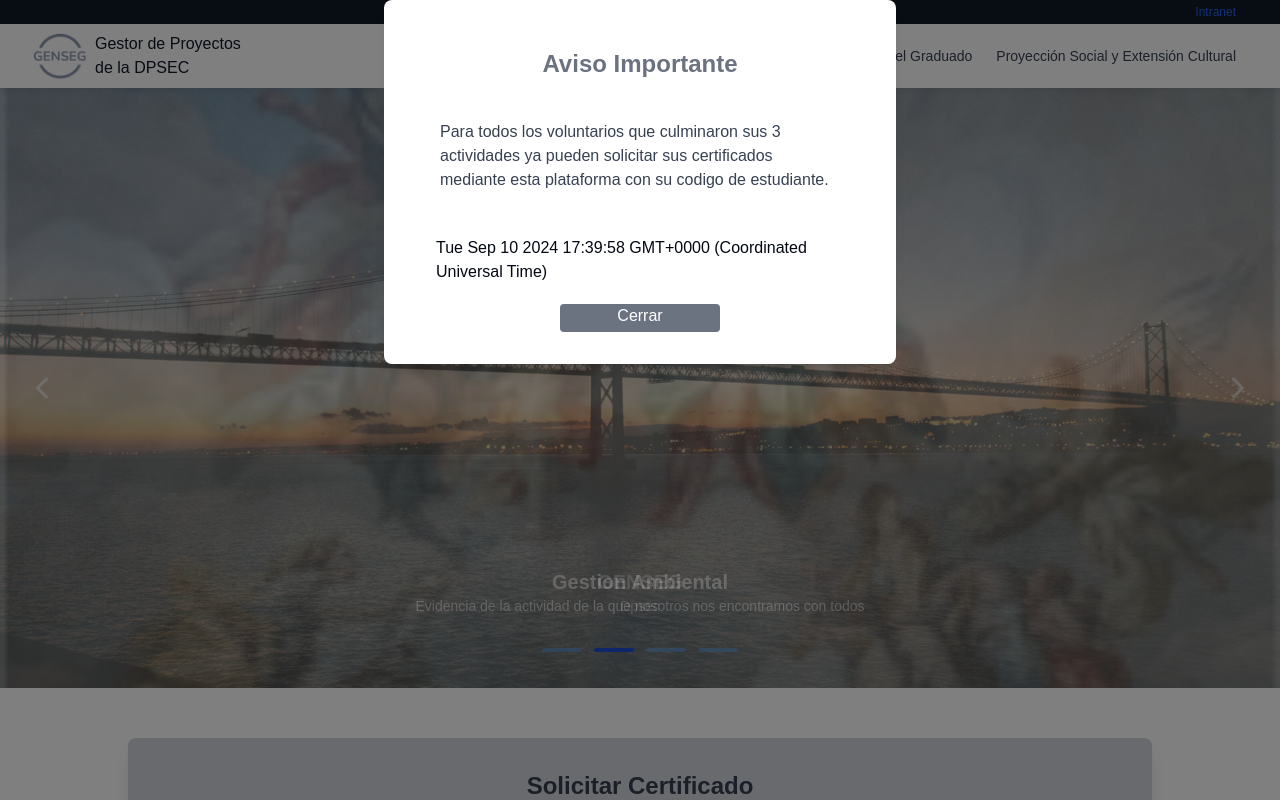
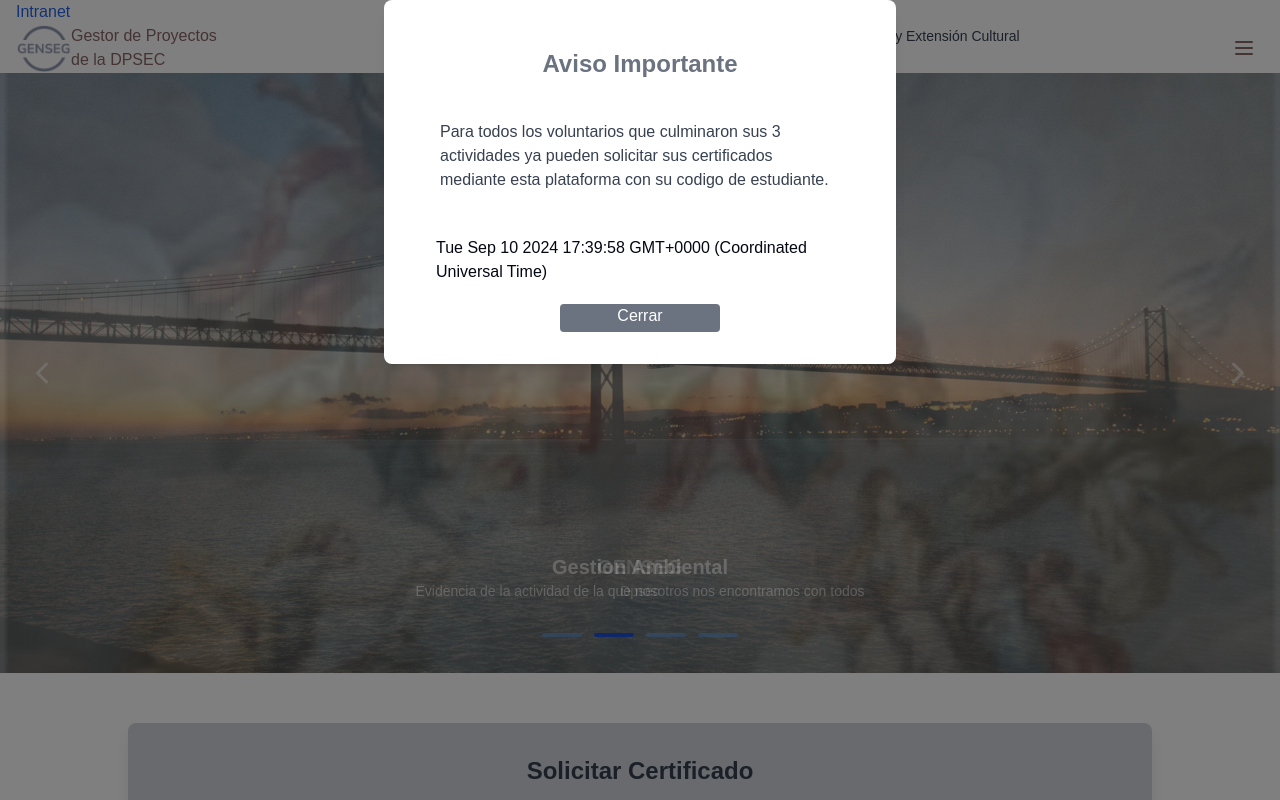
Before and after one commit to brahyanarch/genseg-nextjs, a Next.js app: page / in a window 1280 px wide. Shown: the top 800 px of the page. Built offline with nearby package versions, Linux system fonts and the light colour scheme.

Commit message:
componentes separados

```diff
--- a/src/app/Segre/page.tsx
+++ b/src/app/PageMain/GA/page.tsx
@@ -1,12 +1,15 @@
 import Link from 'next/link'
-import {Navbar} from '../page'
+import Navbar from '@/componentes/navbar'
+import Carrusel from "@/componentes/carrusel";
 
-export default function Segre(){
+
+export default function Gamb(){
     return(
         <div className='text-gray-950'>
             <Navbar/>
             <h1>
-                Estas en Seguimiento y Desarrollo del egresado.
+                Estas en Gestión Ambiental.
+            <Carrusel />
             </h1>
             <Link href='/'>
             Regresar al Home
--- a/src/app/Gamb/page.tsx
+++ b/src/app/PageMain/Gamb/page.tsx
@@ -1,5 +1,5 @@
 import Link from 'next/link'
-import {Navbar} from '../page'
+import Navbar from '@/componentes/navbar'
 import Carrusel from "@/componentes/carrusel";
 
 
--- /dev/null
+++ b/src/app/PageMain/PSEC/page.tsx
@@ -0,0 +1,17 @@
+import Link from 'next/link'
+import Navbar from '@/componentes/navbar'
+import Carrusel from "@/componentes/carrusel";
+
+export default function Dps(){
+    return(
+        <div className='text-gray-950'>
+            <Navbar/>
+            <h1>
+                Estas en Dirección de Proyección Social y Extensión Cultural.
+            </h1>
+            <Link href='/'>
+            Regresar al Home
+            </Link>
+        </div>
+    )
+}
--- a/src/app/Dps/page.tsx
+++ b/src/app/PageMain/SDG/page.tsx
@@ -1,12 +1,13 @@
 import Link from 'next/link'
-import {Navbar} from '../page'
+import Navbar from '@/componentes/navbar'
+import Carrusel from "@/componentes/carrusel";
 
-export default function Dps(){
+export default function Segre(){
     return(
         <div className='text-gray-950'>
             <Navbar/>
             <h1>
-                Estas en Dirección de Proyección Social y Extensión Cultural.
+                Estas en Seguimiento y Desarrollo del egresado.
             </h1>
             <Link href='/'>
             Regresar al Home
--- a/src/app/page.tsx
+++ b/src/app/page.tsx
@@ -5,6 +5,7 @@ import { Menu, X, ChevronLeftIcon, ChevronRightIcon } from 'lucide-react'
 import Image from 'next/image'
 import Link from 'next/link'
 import Carrusel2 from "@/componentes/carrusel";
+import Navbar from "@/componentes/navbar";
 //funcion principal que controla el Modal de aviso
 export function AvisoModal() {
   const [mostrarAviso, setMostrarAviso] = useState(false);
@@ -163,61 +164,7 @@ export function Carrusel() {
     </div>
   );
 }
-export function Navbar(){
-  //inicializando el estado para controlar el menu en un teléfono
-  const [isMenuOpen, setIsMenuOpen] = useState(false)
 
-  return(
-    <nav className="bg-white shadow-md">
-    <div className=" bg-gray-900 w-full mx-auto px-4 sm:px-6 lg:px-8 h-auto flex justify-end items-center">
-      <Link href='/#' className="px-3 py-1 rounded-md text-xs font-medium text-blue-600 hover:bg-gray-900 hover:text-gray-50">
-      Intranet
-      </Link>
-    </div>
-    <div className="max-w-7xl mx-auto px-4 sm:px-6 lg:px-8">
-      <div className="flex justify-between h-16">
-        <div className="flex-shrink-0 flex items-center">
-          {/* Logo */}
-          <Image src="/resources/images/genseg.png" alt="Logo" width={55} height={55} />
-          <p className='text-gray-900 text-base px-2' ><Link href='/' >Gestor de Proyectos <br/> de la DPSEC</Link></p>
-        </div>
-        {/* Desktop menu */}
-        <div className="hidden sm:flex sm:items-center">
-          <a href="/Gamb" className="px-3 py-2 rounded-md text-sm font-medium text-gray-700 hover:bg-gray-900 hover:text-gray-50">Gestión Ambiental</a>
-          <a href="/Segre" className="px-3 py-2 rounded-md text-sm font-medium text-gray-700 hover:bg-gray-900 hover:text-gray-50">Seguimiento y Desarrollo del Graduado</a>
-          <a href="/Dps" className="px-3 py-2 rounded-md text-sm font-medium text-gray-700 hover:bg-gray-900 hover:text-gray-50">Proyección Social y Extensión Cultural</a>
-        </div>
-
-        {/* Mobile menu button */}
-        <div className="sm:hidden flex items-center">
-          <button
-            onClick={() => setIsMenuOpen(!isMenuOpen)}
-            className="inline-flex items-center justify-center p-2 rounded-md text-gray-400 hover:text-gray-500 hover:bg-gray-100 focus:outline-none focus:ring-2 focus:ring-inset focus:ring-indigo-500"
-          >
-            <span className="sr-only">Open main menu</span>
-            {isMenuOpen ? (
-              <X className="block h-6 w-6" aria-hidden="true" />
-            ) : (
-              <Menu className="block h-6 w-6" aria-hidden="true" />
-            )}
-          </button>
-        </div>
-      </div>
-    </div>
-
-    {/* Mobile menu */}
-    {isMenuOpen && (
-      <div className="sm:hidden">
-        <div className="pt-2 pb-3 space-y-1">
-          <a href="/about" className="block px-3 py-2 rounded-md text-base font-medium text-gray-700 hover:text-gray-900 hover:bg-gray-50">Gestión Ambiental</a>
-          <a href="/login" className="block px-3 py-2 rounded-md text-base font-medium text-gray-700 hover:text-gray-900 hover:bg-gray-50">Seguimiento y Desarrollo del Graduado</a>
-          <a href="/config" className="block px-3 py-2 rounded-md text-base font-medium text-gray-700 hover:text-gray-900 hover:bg-gray-50">Proyección Social y Extensión Cultural</a>
-        </div>
-      </div>
-    )}
-  </nav>
-  )
-}
 
 export function ObtenerCertificado() {
   return (
@@ -270,10 +217,10 @@ export default function Home() {
 
   return (
     <div >
-    <AvisoModal/>
-    <Navbar/>
-    <Carrusel2/>
-    <ObtenerCertificado/>
+    <AvisoModal />
+    <Navbar />
+    <Carrusel2 />
+    <ObtenerCertificado />
     </div>
   )
 }
--- /dev/null
+++ b/src/componentes/navbar.tsx
@@ -0,0 +1,61 @@
+'use client'
+import { useState, useEffect } from "react";
+import { Menu, X, ChevronLeftIcon, ChevronRightIcon } from 'lucide-react'
+import Link from 'next/link'
+import Image from 'next/image'
+
+export default function Navbar(){
+    //inicializando el estado para controlar el menu en un teléfono
+    const [isMenuOpen, setIsMenuOpen] = useState(false)
+
+    return(
+      <nav className="bg-white shadow-md">
+      <div className=" bg-gray-900 w-full mx-auto px-4 sm:px-6 lg:px-8 h-auto flex justify-end items-center">
+        <Link href='/#' className="px-3 py-1 rounded-md text-xs font-medium text-blue-600 hover:bg-gray-900 hover:text-gray-50">
+        Intranet
+        </Link>
+      </div>
+      <div className="max-w-7xl mx-auto px-4 sm:px-6 lg:px-8">
+        <div className="flex justify-between h-16">
+          <div className="flex-shrink-0 flex items-center">
+            {/* Logo */}
+            <Image src="/resources/images/genseg.png" alt="Logo" width={55} height={55} />
+            <p className='text-gray-900 text-base px-2' ><Link href='/' >Gestor de Proyectos <br/> de la DPSEC</Link></p>
+          </div>
+          {/* Desktop menu */}
+          <div className="hidden sm:flex sm:items-center">
+            <a href="/PageMain/GA" className="px-3 py-2 rounded-md text-sm font-medium text-gray-700 hover:bg-gray-900 hover:text-gray-50">Gestión Ambiental</a>
+            <a href="/PageMain/SDG" className="px-3 py-2 rounded-md text-sm font-medium text-gray-700 hover:bg-gray-900 hover:text-gray-50">Seguimiento y Desarrollo del Graduado</a>
+            <a href="/PageMain/PSEC" className="px-3 py-2 rounded-md text-sm font-medium text-gray-700 hover:bg-gray-900 hover:text-gray-50">Proyección Social y Extensión Cultural</a>
+          </div>
+
+          {/* Mobile menu button */}
+          <div className="sm:hidden flex items-center">
+            <button
+              onClick={() => setIsMenuOpen(!isMenuOpen)}
+              className="inline-flex items-center justify-center p-2 rounded-md text-gray-400 hover:text-gray-500 hover:bg-gray-100 focus:outline-none focus:ring-2 focus:ring-inset focus:ring-indigo-500"
+            >
+              <span className="sr-only">Open main menu</span>
+              {isMenuOpen ? (
+                <X className="block h-6 w-6" aria-hidden="true" />
+              ) : (
+                <Menu className="block h-6 w-6" aria-hidden="true" />
+              )}
+            </button>
+          </div>
+        </div>
+      </div>
+
+      {/* Mobile menu */}
+      {isMenuOpen && (
+        <div className="sm:hidden">
+          <div className="pt-2 pb-3 space-y-1">
+            <a href="/about" className="block px-3 py-2 rounded-md text-base font-medium text-gray-700 hover:text-gray-900 hover:bg-gray-50">Gestión Ambiental</a>
+            <a href="/login" className="block px-3 py-2 rounded-md text-base font-medium text-gray-700 hover:text-gray-900 hover:bg-gray-50">Seguimiento y Desarrollo del Graduado</a>
+            <a href="/config" className="block px-3 py-2 rounded-md text-base font-medium text-gray-700 hover:text-gray-900 hover:bg-gray-50">Proyección Social y Extensión Cultural</a>
+          </div>
+        </div>
+      )}
+    </nav>
+    )
+  }
```
